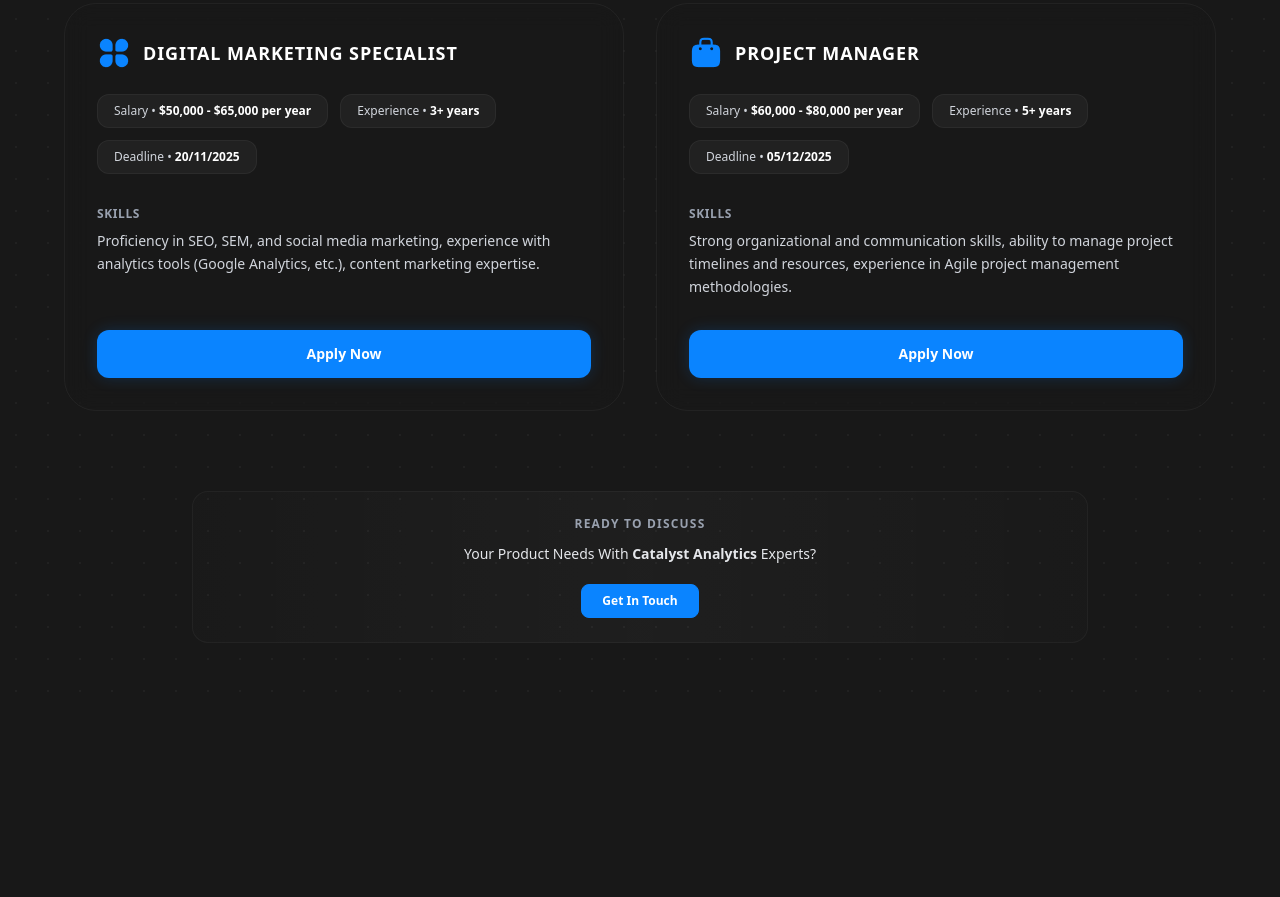
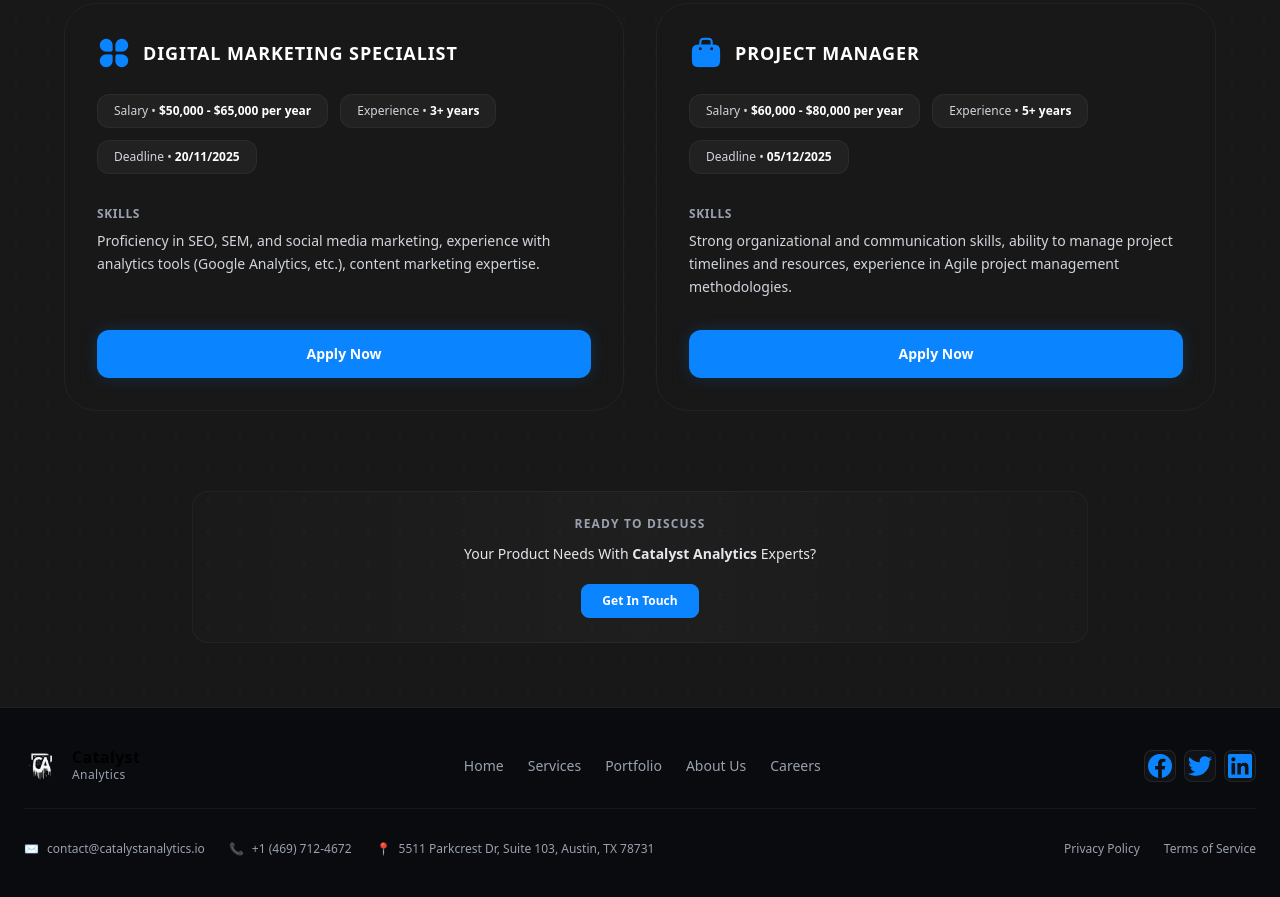
Before and after one commit to anushervonhalimzoda56-ship-it/work3, a website: page index.html in a window 1280 px wide. Shown: the part 7763-8660 px from the top of the page. Before the commit the page ends 8470 px from the top, so only its background shows below. Drawn offline with Linux system fonts and the light colour scheme.

Commit message:
footer 2

```diff
--- a/index.html
+++ b/index.html
@@ -801,5 +801,59 @@
         </div>
     </section>
 
+     <footer class="w-full border-t border-white/[0.08] bg-[#0A0B0E] relative z-20">
+        <div class="max-w-7xl mx-auto px-6 py-10 space-y-8">
+            <div class="flex flex-col md:flex-row md:items-center md:justify-between gap-6 pb-6 border-b border-white/[0.05]">
+
+                <div class="flex items-center gap-3">
+                    <div class="w-9 h-9 flex items-center justify-center font-mono text-xs tracking-wider font-bold">
+                        <img src="./4b9445e06bbe30eb2f62d7e79ed0635620c15138.png" alt="">
+                    </div>
+                    <span class="font-bold tracking-wide text-base leading-none">Catalyst<br><span class="text-xs font-normal text-gray-400">Analytics</span></span>
+                </div>
+
+                <nav class="flex flex-wrap items-center gap-x-6 gap-y-2 text-sm text-gray-400">
+                    <a href="#" class="hover:text-white transition-colors">Home</a>
+                    <a href="#" class="hover:text-white transition-colors">Services</a>
+                    <a href="#" class="hover:text-white transition-colors">Portfolio</a>
+                    <a href="#" class="hover:text-white transition-colors">About Us</a>
+                    <a href="#" class="hover:text-white transition-colors">Careers</a>
+                </nav>
+
+                <div class="flex items-center gap-2">
+                    <a href="#" class="w-8 h-8 rounded-lg bg-white/[0.03] border border-white/[0.08] flex items-center justify-center text-gray-400 hover:text-white hover:bg-brandBlue/20 hover:border-brandBlue/30 transition-all text-sm">
+                        <img src="./Icon (20).png" alt="">
+                    </a>
+                    <a href="#" class="w-8 h-8 rounded-lg bg-white/[0.03] border border-white/[0.08] flex items-center justify-center text-gray-400 hover:text-white hover:bg-brandBlue/20 hover:border-brandBlue/30 transition-all text-sm">
+                        <img src="./Icon (22).png" alt="">
+                    </a>
+                    <a href="#" class="w-8 h-8 rounded-lg bg-white/[0.03] border border-white/[0.08] flex items-center justify-center text-gray-400 hover:text-white hover:bg-brandBlue/20 hover:border-brandBlue/30 transition-all text-sm">
+                        <img src="./Icon (23).png" alt="">
+                    </a>
+                </div>
+            </div>
+
+            <div class="flex flex-col lg:flex-row lg:items-center lg:justify-between gap-6 text-xs text-gray-400">
+
+                <div class="flex flex-col md:flex-row md:items-center gap-y-3 gap-x-6">
+                    <a href="mailto:contact@catalystanalytics.io" class="flex items-center gap-2 hover:text-white transition-colors">
+                        <span class="text-brandBlue font-semibold">✉️</span> contact@catalystanalytics.io
+                    </a>
+                    <a href="tel:+14697124672" class="flex items-center gap-2 hover:text-white transition-colors">
+                        <span class="text-brandBlue font-semibold">📞</span> +1 (469) 712-4672
+                    </a>
+                    <span class="flex items-center gap-2">
+                        <span class="text-brandBlue font-semibold">📍</span> 5511 Parkcrest Dr, Suite 103, Austin, TX 78731
+                    </span>
+                </div>
+
+                <div class="flex items-center gap-6">
+                    <a href="#" class="hover:text-white transition-colors">Privacy Policy</a>
+                    <a href="#" class="hover:text-white transition-colors">Terms of Service</a>
+                </div>
+            </div>
+        </div>
+    </footer>
+
 </body>
 </html>
```
